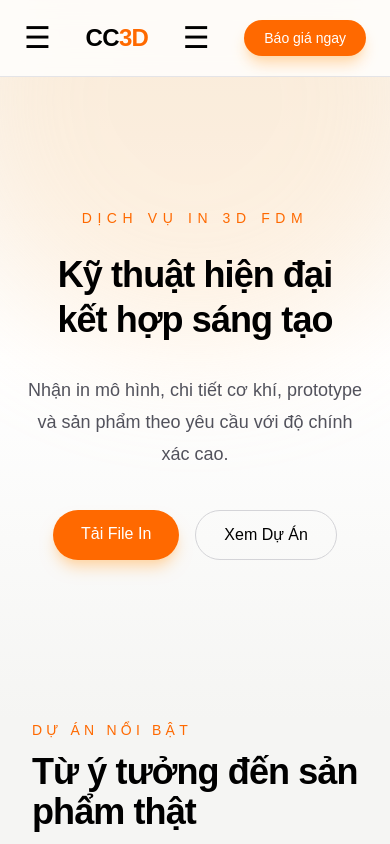
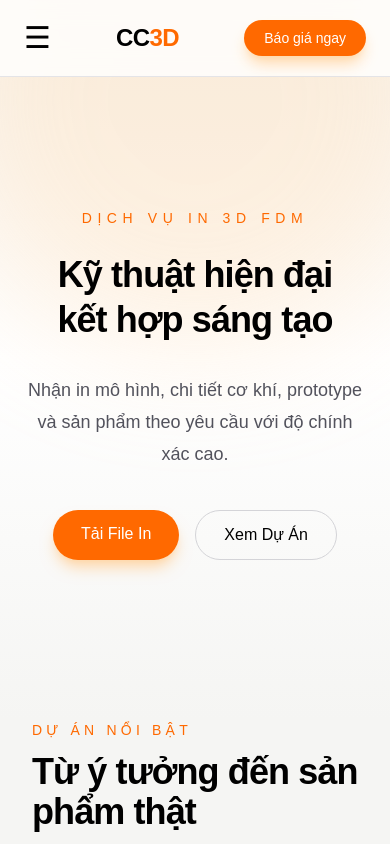
Before and after one commit to cc3dprinting/cc3d-website, a Next.js app: page / in a window 390 px wide. Shown: the top 844 px of the page. Built offline with nearby package versions, Linux system fonts and the light colour scheme.

Commit message:
fix duplicate mobile menu

```diff
--- a/app/page.tsx
+++ b/app/page.tsx
@@ -42,12 +42,7 @@ export default function Home() {
   Liên hệ
 </a>
           </div>
-<button
-  className="md:hidden text-3xl leading-none"
-  onClick={() => setMenuOpen(!menuOpen)}
->
-  {menuOpen ? "✕" : "☰"}
-</button>
+
           <a
   href="#upload"
   className="bg-orange-500 hover:bg-orange-600 transition text-white px-5 py-2 rounded-full text-sm shadow-lg shadow-orange-200"
```
